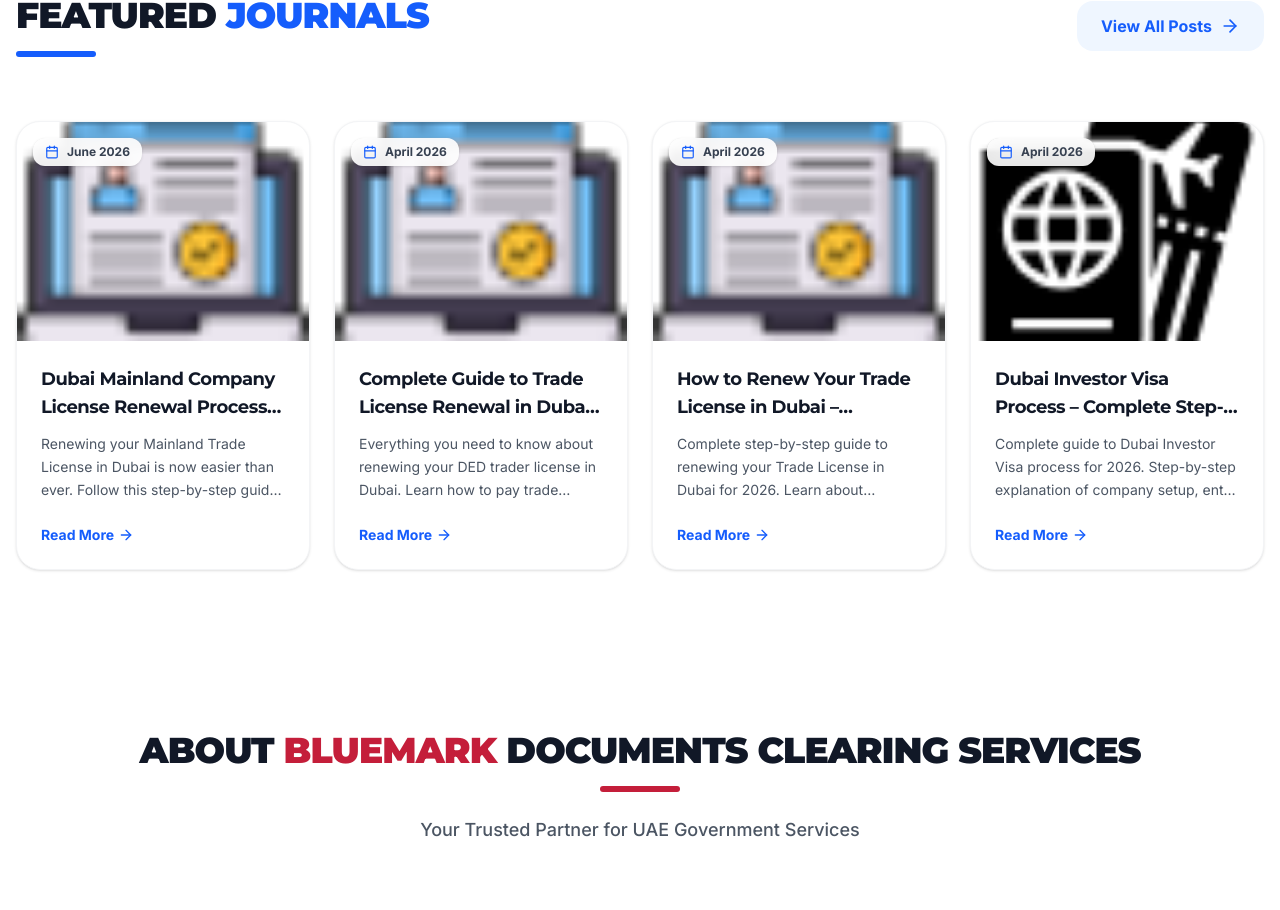
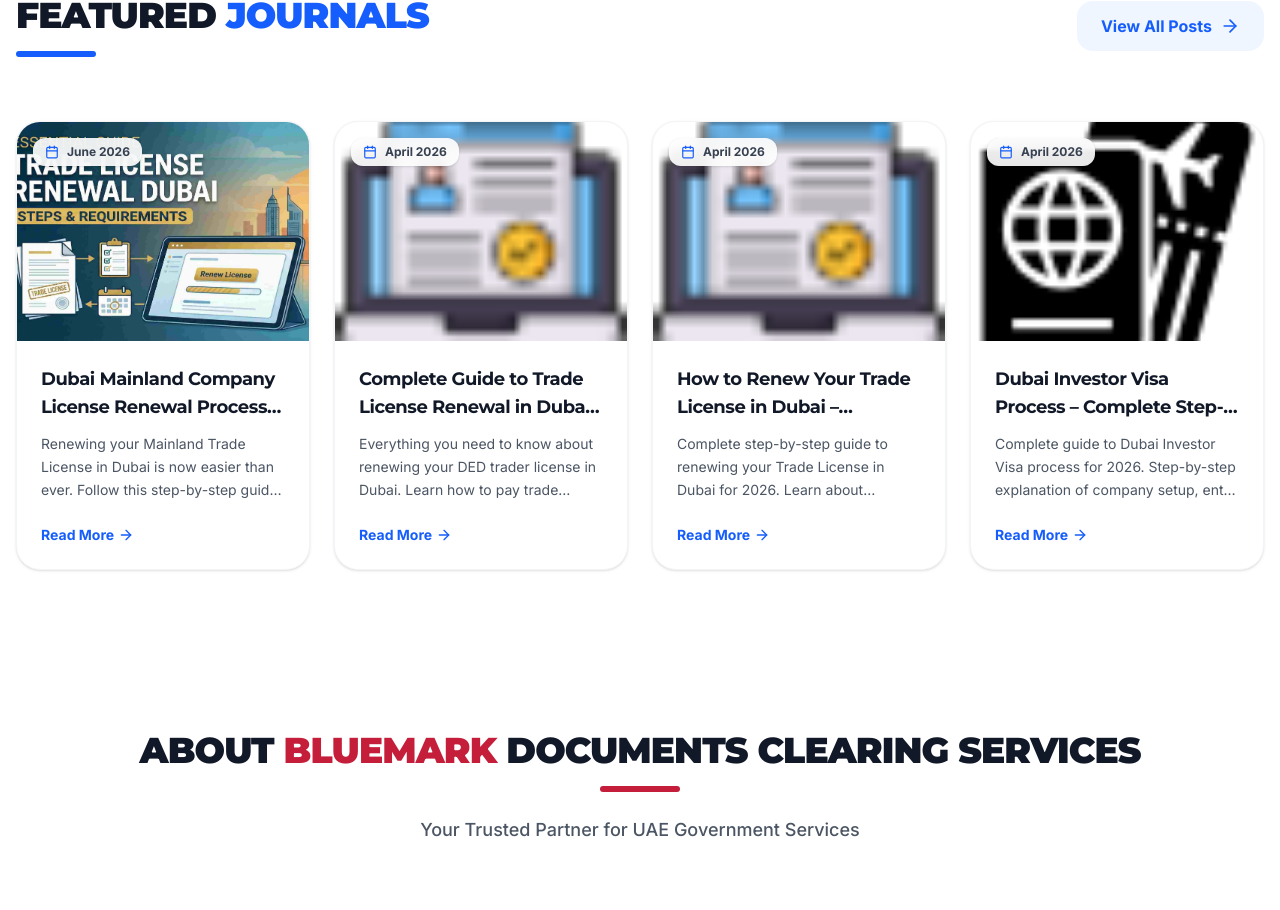
Before and after one commit to arafatinbusiness/bluemarkdcs, a React (Vite) app: page / in a window 1280 px wide. Shown: the part 4878-5788 px from the top of the page. Built offline with nearby package versions, Linux system fonts and the light colour scheme.

Commit message:
auto-update: 2026-06-15 19:07

```diff
--- a/src/components/JournalSection.tsx
+++ b/src/components/JournalSection.tsx
@@ -47,9 +47,11 @@ export default function JournalSection() {
               </div>
 
               <div className="p-6 flex flex-col flex-grow">
-                <h3 className="text-lg font-bold text-gray-900 mb-3 group-hover:text-blue-600 transition-colors line-clamp-2">
-                  {post.title}
-                </h3>
+                <Link to={`/journals/${post.id}`}>
+                  <h3 className="text-lg font-bold text-gray-900 mb-3 group-hover:text-blue-600 transition-colors line-clamp-2">
+                    {post.title}
+                  </h3>
+                </Link>
                 <p className="text-gray-600 text-sm leading-relaxed mb-6 line-clamp-3">
                   {post.excerpt}
                 </p>
--- a/src/data/blog-posts/dubai-mainland-company-license-renewal-2026.ts
+++ b/src/data/blog-posts/dubai-mainland-company-license-renewal-2026.ts
@@ -5,7 +5,7 @@ const dubaiMainlandCompanyLicenseRenewal2026: JournalPost = {
   title: 'Dubai Mainland Company License Renewal Process 2026',
   excerpt: 'Renewing your Mainland Trade License in Dubai is now easier than ever. Follow this step-by-step guide for a smooth, hassle-free, and timely renewal process.',
   date: 'June 2026',
-  image: '/assets/businesssetup.png',
+  image: '/assets/mainlanddubai-trade-license-renewal.jpg',
   content: `
     <section className="mb-12">
       <h2>Dubai Mainland Company License Renewal Process 2026</h2>
```
Also changed, not shown: public/assets/mainlanddubai-trade-license-renewal.jpg (added).
